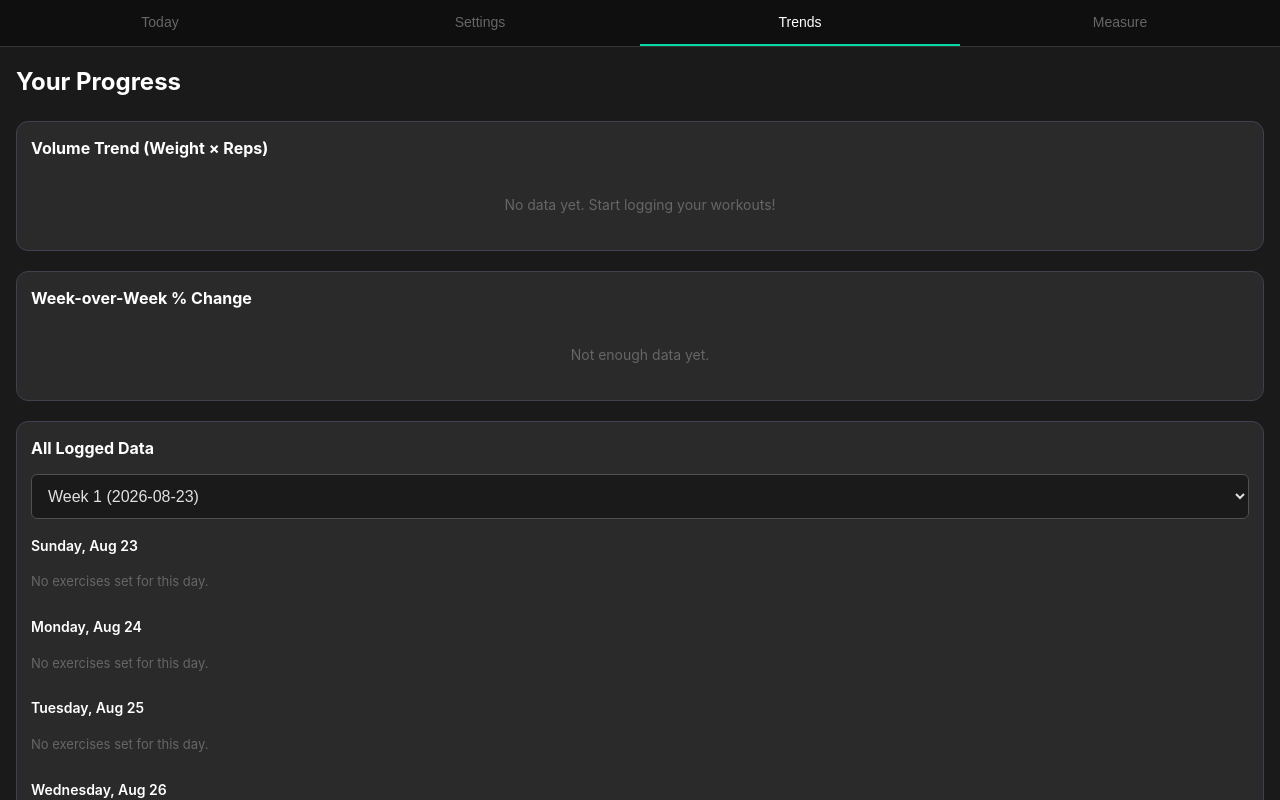
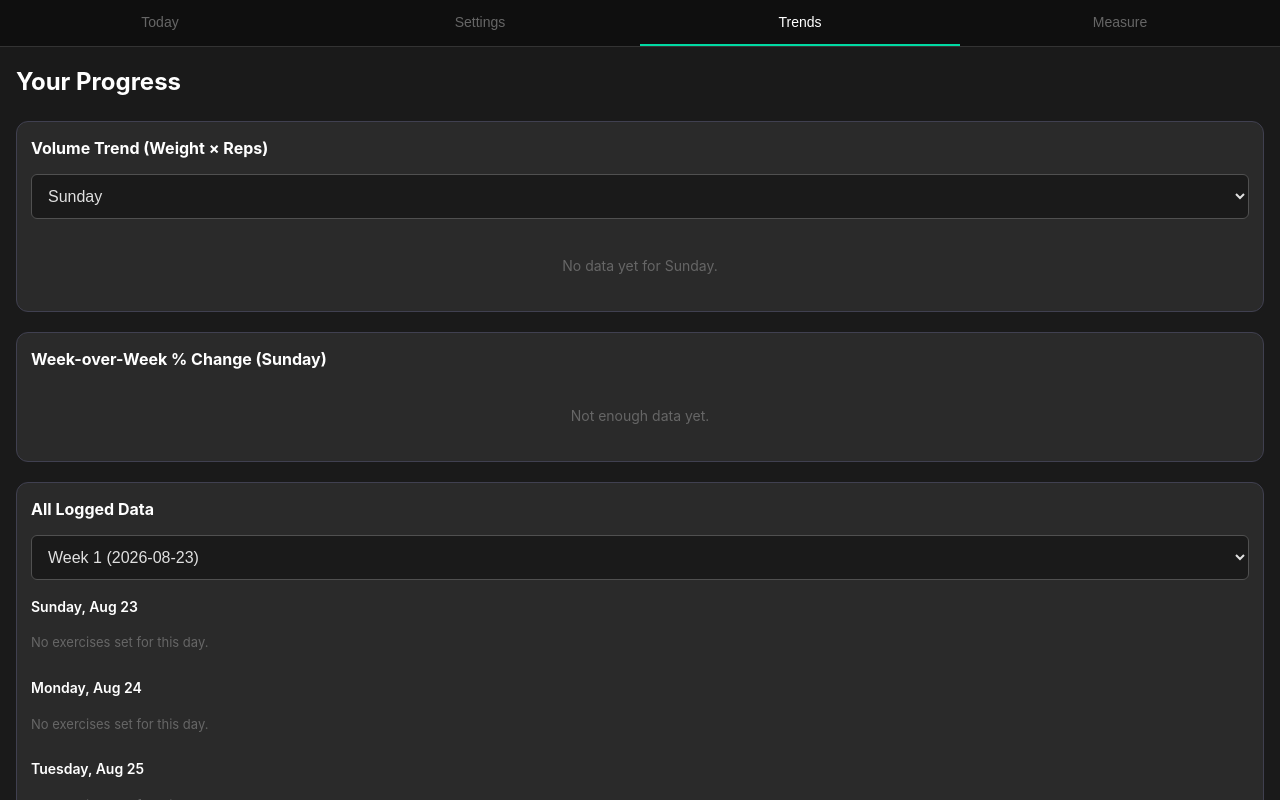
Before and after one commit to shobhitc1/wedding-fit-tracker, a React (Vite) app: page / in a window 1280 px wide. Both pictures are taken after a click on the button "Trends". Shown: the top 800 px of the page. Built offline with nearby package versions, Linux system fonts and the light colour scheme.

Commit message:
Update Comparison.jsx

```diff
--- a/src/pages/Comparison.jsx
+++ b/src/pages/Comparison.jsx
@@ -6,6 +6,7 @@ const START_DATE = new Date(2026, 7, 23) // Sunday, Aug 23, 2026
 const END_DATE = new Date(2026, 10, 25) // Nov 25, 2026 (wedding)
 const DAY_ORDER = ['Sunday', 'Monday', 'Tuesday', 'Wednesday', 'Thursday', 'Friday', 'Saturday']
 const REST_DAYS = ['Wednesday', 'Saturday']
+const WORKOUT_DAY_ORDER = ['Sunday', 'Monday', 'Tuesday', 'Thursday', 'Friday']
 
 function formatDateStr(date) {
   const year = date.getFullYear()
@@ -13,6 +14,7 @@ function formatDateStr(date) {
   const day = String(date.getDate()).padStart(2, '0')
   return `${year}-${month}-${day}`
 }
+
 function formatDayLabel(date) {
   const dayName = DAY_ORDER[date.getDay()]
   const monthDay = date.toLocaleDateString('en-US', { month: 'short', day: 'numeric' })
@@ -22,6 +24,7 @@ function formatDayLabel(date) {
 export default function Comparison({ logs, exercises, onLogsChange }) {
   const [editingLog, setEditingLog] = useState(null)
   const [editValues, setEditValues] = useState({})
+  const [selectedGraphDay, setSelectedGraphDay] = useState('Sunday')
 
   // Build list of all weeks from START_DATE to END_DATE
   const allWeeks = useMemo(() => {
@@ -36,7 +39,6 @@ export default function Comparison({ logs, exercises, onLogsChange }) {
     return weeks
   }, [])
 
-  // Default to the week containing today, else week 1
   const defaultWeekIndex = useMemo(() => {
     const today = new Date()
     today.setHours(0, 0, 0, 0)
@@ -50,7 +52,6 @@ export default function Comparison({ logs, exercises, onLogsChange }) {
 
   const [selectedWeekIdx, setSelectedWeekIdx] = useState(defaultWeekIndex)
 
-  // Build a lookup of logs by id for fast access
   const logsById = useMemo(() => {
     const map = {}
     logs.forEach(log => {
@@ -59,7 +60,6 @@ export default function Comparison({ logs, exercises, onLogsChange }) {
     return map
   }, [logs])
 
-  // Build the days for the selected week
   const selectedWeekDays = useMemo(() => {
     const week = allWeeks[selectedWeekIdx]
     if (!week) return []
@@ -99,20 +99,27 @@ export default function Comparison({ logs, exercises, onLogsChange }) {
     return days
   }, [allWeeks, selectedWeekIdx, exercises, logsById])
 
-  // Group logs by exercise and week (for graph)
+  // ---- Graph: filtered to selected day of week ----
+  const dayFilteredLogs = useMemo(() => {
+    return logs.filter(log => {
+      const logDate = new Date(log.date + 'T00:00:00')
+      return DAY_ORDER[logDate.getDay()] === selectedGraphDay
+    })
+  }, [logs, selectedGraphDay])
+
   const groupedData = useMemo(() => {
     const grouped = {}
-    logs.forEach(log => {
+    dayFilteredLogs.forEach(log => {
       if (!grouped[log.exerciseName]) grouped[log.exerciseName] = {}
-      const logDate = new Date(log.date)
+      const logDate = new Date(log.date + 'T00:00:00')
       const weekStart = new Date(logDate)
       weekStart.setDate(logDate.getDate() - logDate.getDay())
-      const weekKey = weekStart.toISOString().split('T')[0]
+      const weekKey = formatDateStr(weekStart)
       if (!grouped[log.exerciseName][weekKey]) grouped[log.exerciseName][weekKey] = []
       grouped[log.exerciseName][weekKey].push(log)
     })
     return grouped
-  }, [logs])
+  }, [dayFilteredLogs])
 
   const volumeData = useMemo(() => {
     const data = {}
@@ -177,7 +184,7 @@ export default function Comparison({ logs, exercises, onLogsChange }) {
 
     setEditingLog(null)
     if (onLogsChange) {
-    await onLogsChange()
+      await onLogsChange()
     }
   }
 
@@ -187,9 +194,29 @@ export default function Comparison({ logs, exercises, onLogsChange }) {
     <div className="comparison-page">
       <h1>Your Progress</h1>
 
-      {/* Volume Trend Graph */}
+      {/* Volume Trend Graph - filtered by day */}
       <div className="chart-container">
         <h2>Volume Trend (Weight × Reps)</h2>
+
+        <select
+          value={selectedGraphDay}
+          onChange={(e) => setSelectedGraphDay(e.target.value)}
+          style={{
+            width: '100%',
+            padding: '12px',
+            fontSize: '16px',
+            background: '#1a1a1a',
+            color: '#e0e0e0',
+            border: '0.5px solid #505050',
+            borderRadius: '6px',
+            marginBottom: '16px'
+          }}
+        >
+          {WORKOUT_DAY_ORDER.map(day => (
+            <option key={day} value={day}>{day}</option>
+          ))}
+        </select>
+
         {chartData.length > 0 ? (
           <ResponsiveContainer width="100%" height={300}>
             <LineChart data={chartData}>
@@ -211,13 +238,13 @@ export default function Comparison({ logs, exercises, onLogsChange }) {
             </LineChart>
           </ResponsiveContainer>
         ) : (
-          <p className="no-data">No data yet. Start logging your workouts!</p>
+          <p className="no-data">No data yet for {selectedGraphDay}.</p>
         )}
       </div>
 
       {/* Percentage Change Table */}
       <div className="table-container">
-        <h2>Week-over-Week % Change</h2>
+        <h2>Week-over-Week % Change ({selectedGraphDay})</h2>
         {percentageChange.length > 0 ? (
           <table className="data-table">
             <thead>
@@ -291,7 +318,7 @@ export default function Comparison({ logs, exercises, onLogsChange }) {
                   </tr>
                 </thead>
                 <tbody>
-                  {day.rows.map((row, idx) => (
+                  {day.rows.map((row) => (
                     <tr key={row.id}>
                       <td>{row.exerciseName}</td>
                       <td>{row.setNum}</td>
```
